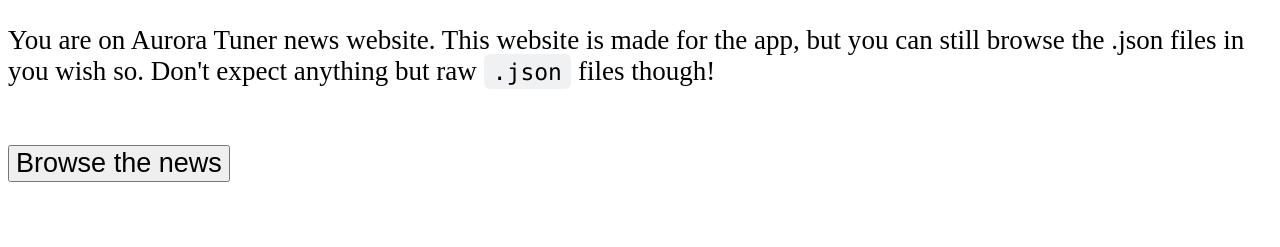
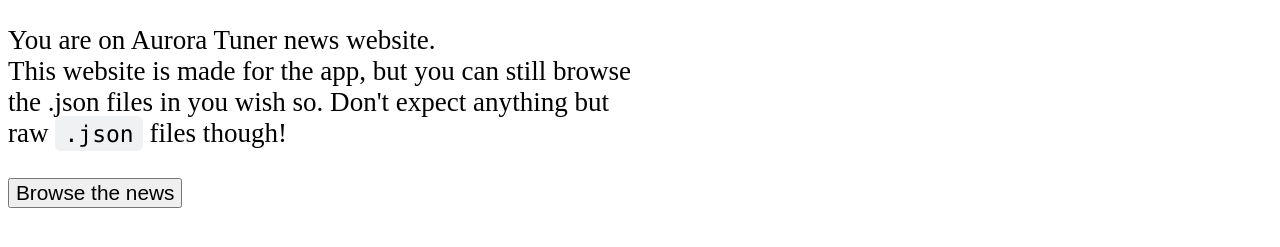
Before and after one commit to sovaowlsova/auroratuner-github.io, a plain HTML site: page index.html in a window 1280 px wide. Shown: the part 79-326 px from the top of the page. Drawn offline with Linux system fonts and the light colour scheme; a script that the page names is missing.

Commit message:
tweaks to the css

```diff
--- a/index.html
+++ b/index.html
@@ -8,11 +8,10 @@
     </head>
     <body>
         <h1 class="title">Welcome!</h1>
-        <div>
-            <p>You are on Aurora Tuner news website. This website is made for the app, but you can
+        <div class="main-div">
+            <p>You are on Aurora Tuner news website.<br />This website is made for the app, but you can
                 still browse the .json files in you wish so. Don't expect anything but raw <code>.json</code> files though!</p>
         </div>
-        <br />
         <button onclick="window.location.href='https://sovaowlsova.github.io/auroratuner-github.io/news.json'">Browse the news</button>
     </body>
 </html>
--- a/styles.css
+++ b/styles.css
@@ -13,3 +13,11 @@
     border-radius: 6px;
     font-size: 85%;
 }
+
+button {
+    font-size: 1rem;
+}
+
+.main-div {
+    max-width: 50%;
+}
```
